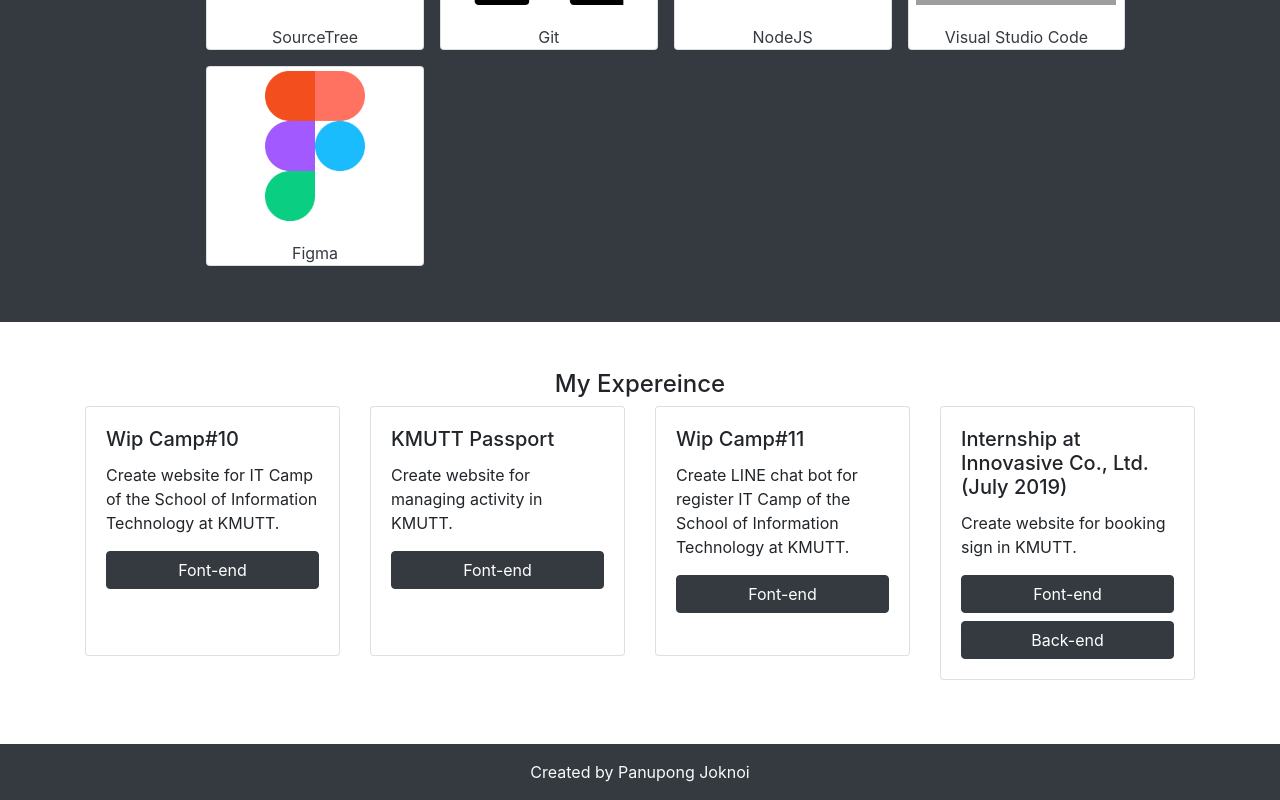
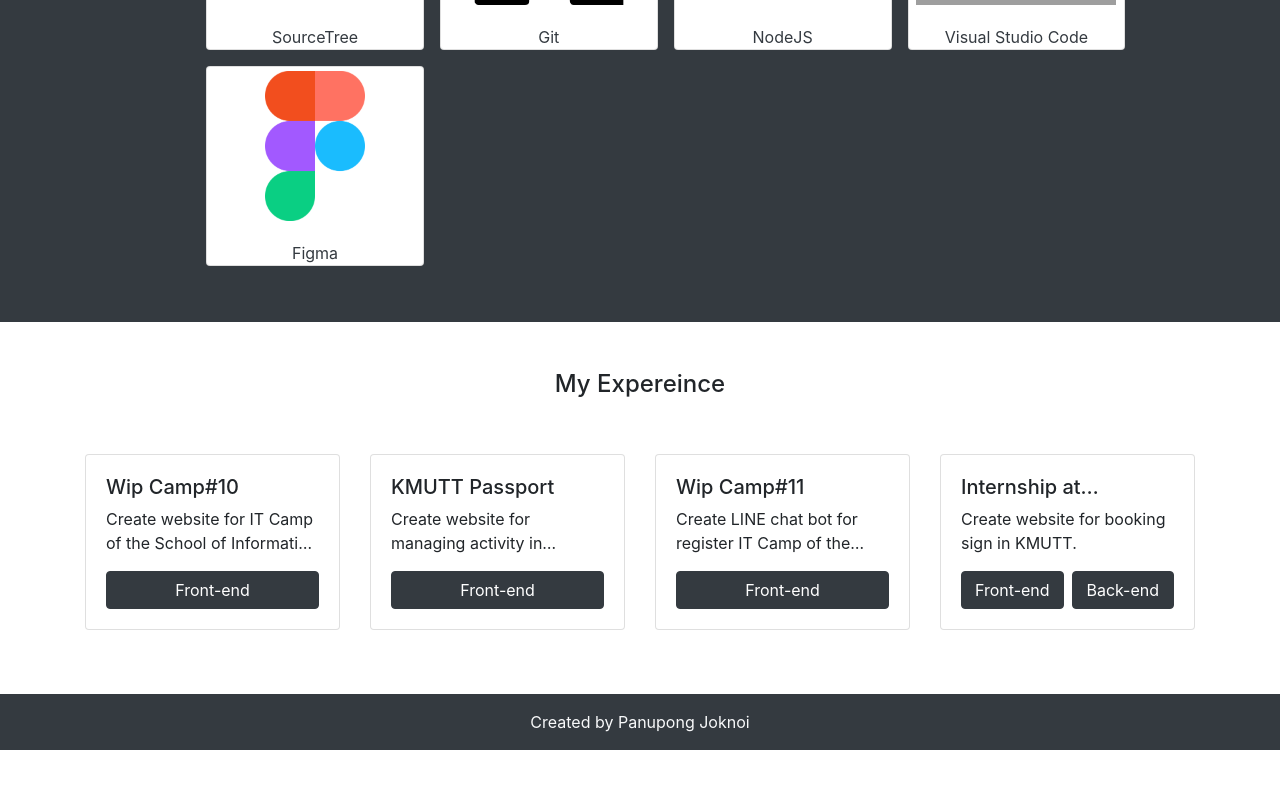
Before and after one commit to panupongjkn/portfolio, a React (Create React App) app: page / in a window 1280 px wide. Shown: the part 1583-2383 px from the top of the page. After the commit the page ends 2333 px from the top, so only its background shows below. Built offline with nearby package versions, Linux system fonts and the light colour scheme; grey boxes are pictures that could not be loaded.

Commit message:
[UPDATE] style

```diff
--- a/src/Components/Expereince.js
+++ b/src/Components/Expereince.js
@@ -1,26 +1,48 @@
 import React from 'react'
+import Styled from 'styled-components'
+
+const CardDetail = Styled.div`
+   height : 3em;
+   overflow: hidden;
+   text-overflow: ellipsis;
+   display: -webkit-box;
+   -webkit-box-orient: vertical;
+   -webkit-line-clamp: 2;
+`
+const CardTitle = Styled.div`
+   overflow: hidden;
+   text-overflow: ellipsis;
+   display: -webkit-box;
+   -webkit-box-orient: vertical;
+   -webkit-line-clamp: 1;
+`
 
 const CheckBE = (props) => {
-    console.log(props.link.length)
-    if (props.link.length != 1) {
+    if (props.link.length !== 1) {
         return (
-            <div>
-                <a href={props.link[0]} class="btn btn-dark col">Font-end</a>
-                <a href={props.link[1]} class="btn btn-dark col mt-2">Back-end</a>
+            <div className='col-12'>
+                <div className='row'>
+                    <div className='col-12 col-sm-6 p-0 pr-sm-1'>
+                        <a href={props.link[0]} class="btn btn-dark col-12">Front-end</a>
+                    </div>
+                    <div className='col-12 col-sm-6 p-0 pl-sm-1 pt-1 pt-sm-0'>
+                        <a href={props.link[1]} class="btn btn-dark col-12">Back-end</a>
+                    </div>
+                </div>
             </div>
         )
     } else {
-        return <a href={props.link[0]} class="btn btn-dark col">Font-end</a>
+        return <a href={props.link[0]} class="btn btn-dark col">Front-end</a>
     }
 }
 
 const Card = (props) => {
     return (
-        <div class="card mb-3" style={{minHeight: '250px' }}>
+        <div class="card mb-3" style={{ minHeight: '150px' }}>
             <div class="card-body">
                 <div className='mb-3'>
-                    <h5 class="card-title">{props.exp.name}</h5>
-                    <p class="card-text">{props.exp.detail}</p>
+                    <h5><CardTitle class="card-title">{props.exp.name}</CardTitle></h5>
+                    <CardDetail class="card-text">{props.exp.detail}</CardDetail>
                 </div>
                 <CheckBE link={props.exp.link} />
             </div>
@@ -31,12 +53,9 @@ const Expereince = (props) => {
     return (
         <div>
             <h4 className={'text-center'}>My Expereince</h4>
-            {/* <TechnicalList name={'Languages'} list={technicals.languages} />
-            <TechnicalList name={'Framework & Library'} list={technicals.frameworkLibrarys} />
-            <TechnicalList name={'Tools'} list={technicals.tools} /> */}
-            <div className='row'>
+            <div className='row pt-5'>
                 {props.expereinces.map((expereince) => {
-                    return <div className='col-6 col-sm-3'><Card exp={expereince} /></div>
+                    return <div className='col-12 col-sm-3'><Card exp={expereince} /></div>
                 })}
             </div>
         </div>
--- a/src/Components/Profile.js
+++ b/src/Components/Profile.js
@@ -12,7 +12,7 @@ const ListContact = (props) => {
             {props.contacts.map((contact) => {
                 return (
                     <div className='col-6 col-sm-3 mb-2 p-1'>
-                        <a href={contact.link}>
+                        <a href={contact.link} target='_blank' rel="noopener noreferrer">
                             <button type="button" style={{ width: '100%' }} class={'btn btn-dark'}>{contact.name}</button>
                         </a>
                     </div>
--- a/src/Components/Technical.js
+++ b/src/Components/Technical.js
@@ -3,7 +3,7 @@ import React from 'react'
 const Card = (props) => {
     return (
         <div className="card pt-1" style={{ height: '200px' }}>
-            <img className="card-img-top" style={{ objectFit: 'contain', height: '150px' }} src={`/img/${props.technical}.png`} alt="Card image cap" />
+            <img className="card-img-top" style={{ objectFit: 'contain', height: '150px' }} src={`/img/${props.technical}.png`} alt={props.technical} />
             <div className="card-body">
                 <p className="card-text text-dark text-center">{props.technical}</p>
             </div>
```
Also changed, not shown: 1 other file (tests, documents, lock files or other folders).
